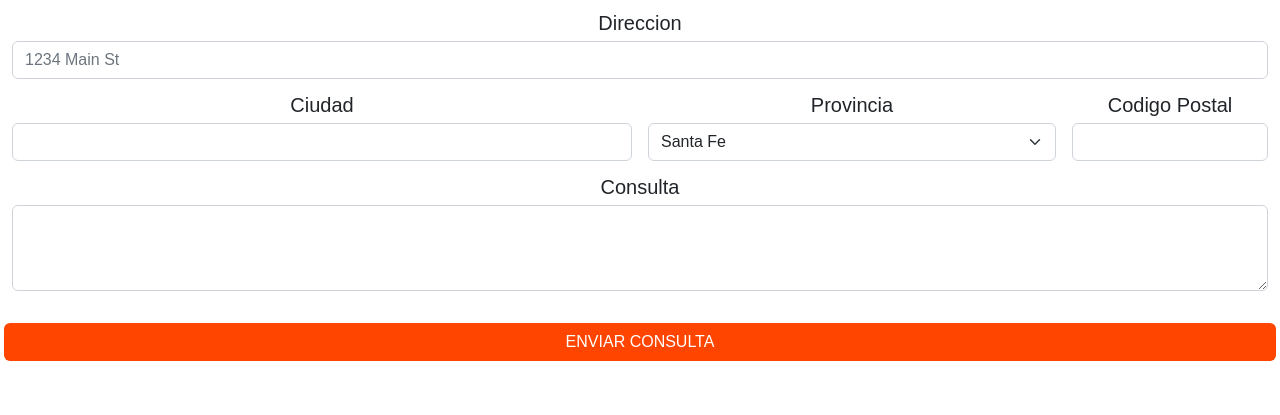
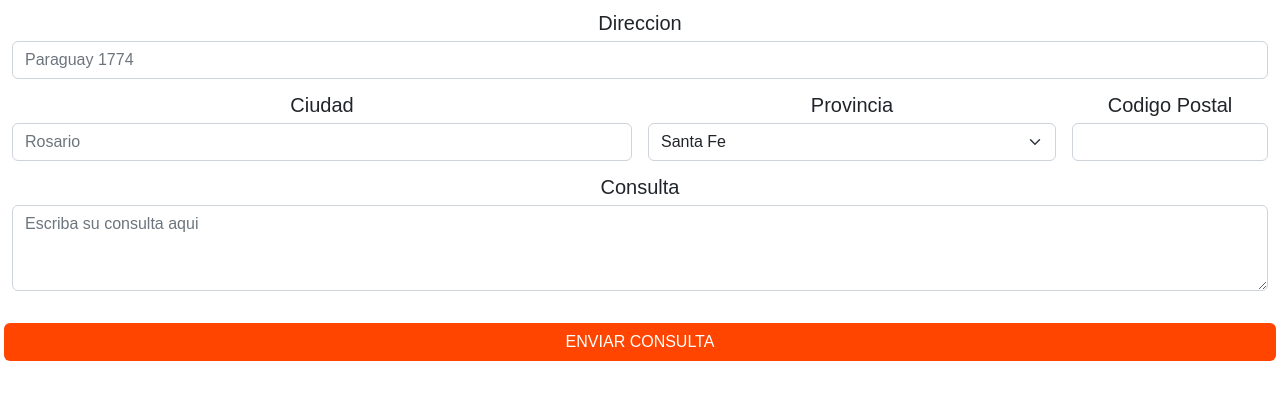
Before and after one commit to gasparoe/PreEntrega2-Laurenti.github.io, a plain HTML site: page pages/contacto.html in a window 1280 px wide. Shown: the part 250-665 px from the top of the page. Drawn offline with nearby package versions, Linux system fonts and the light colour scheme.

Commit message:
Limpieza de assets y correcciones minimas

```diff
--- a/pages/contacto.html
+++ b/pages/contacto.html
@@ -125,11 +125,11 @@
                 </div>
                 <div class="col-12">
                     <label for="inputAddress" class="form-label">Direccion</label>
-                    <input type="text" class="form-control" id="inputAddress" placeholder="1234 Main St">
+                    <input type="text" class="form-control" id="inputAddress" placeholder="Paraguay 1774">
                 </div>
                 <div class="col-md-6">
                     <label for="inputCity" class="form-label">Ciudad</label>
-                    <input type="text" class="form-control" id="inputCity">
+                    <input type="text" class="form-control" id="inputCity" placeholder="Rosario">
                 </div>
                 <div class="col-md-4">
                     <label for="inputState" class="form-label">Provincia</label>
@@ -146,7 +146,7 @@
                 </div>
                 <div class="mb-3">
                     <label for="exampleFormControlTextarea1" class="form-label">Consulta</label>
-                    <textarea class="form-control" id="exampleFormControlTextarea1" rows="3"></textarea>
+                    <textarea class="form-control" id="exampleFormControlTextarea1" rows="3" placeholder="Escriba su consulta aqui"></textarea>
                 </div>
                 <div class="modal fade" id="exampleModalToggle" aria-hidden="true"
                     aria-labelledby="exampleModalToggleLabel" tabindex="-1">
```
Also changed, not shown: pages/empresa.html (+3 -3 lines), assets/24209.jpeg (deleted), assets/37799479356_1d6cfb226b_o.jpg (deleted), assets/Industrial-Engineer-PNG-Transparent-Image.png (deleted), assets/ab023-getimagen-h-400-w-900-cut-1-id-602.jpeg (deleted), assets/galpon.jpeg (deleted), assets/lovepik-congratulations-on-business-team-work-png-image_400325654_wh1200.png (deleted).
